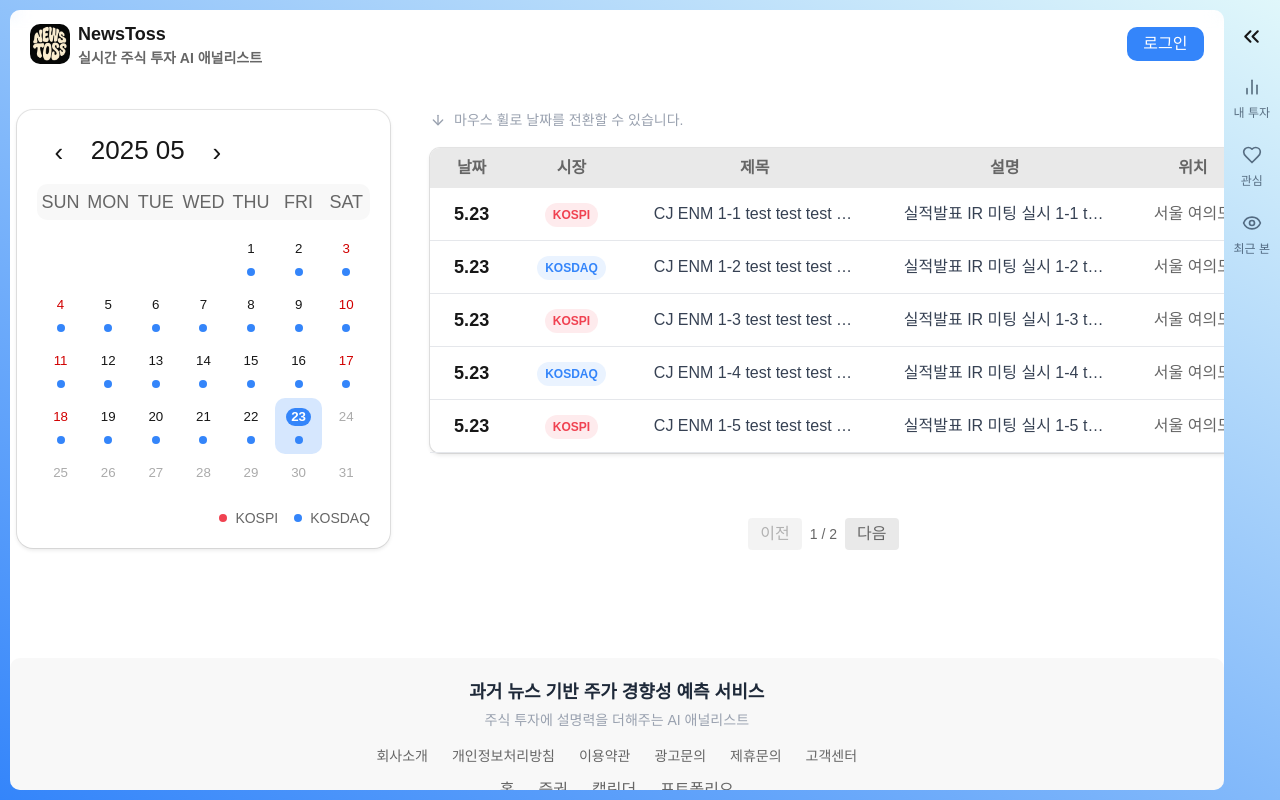
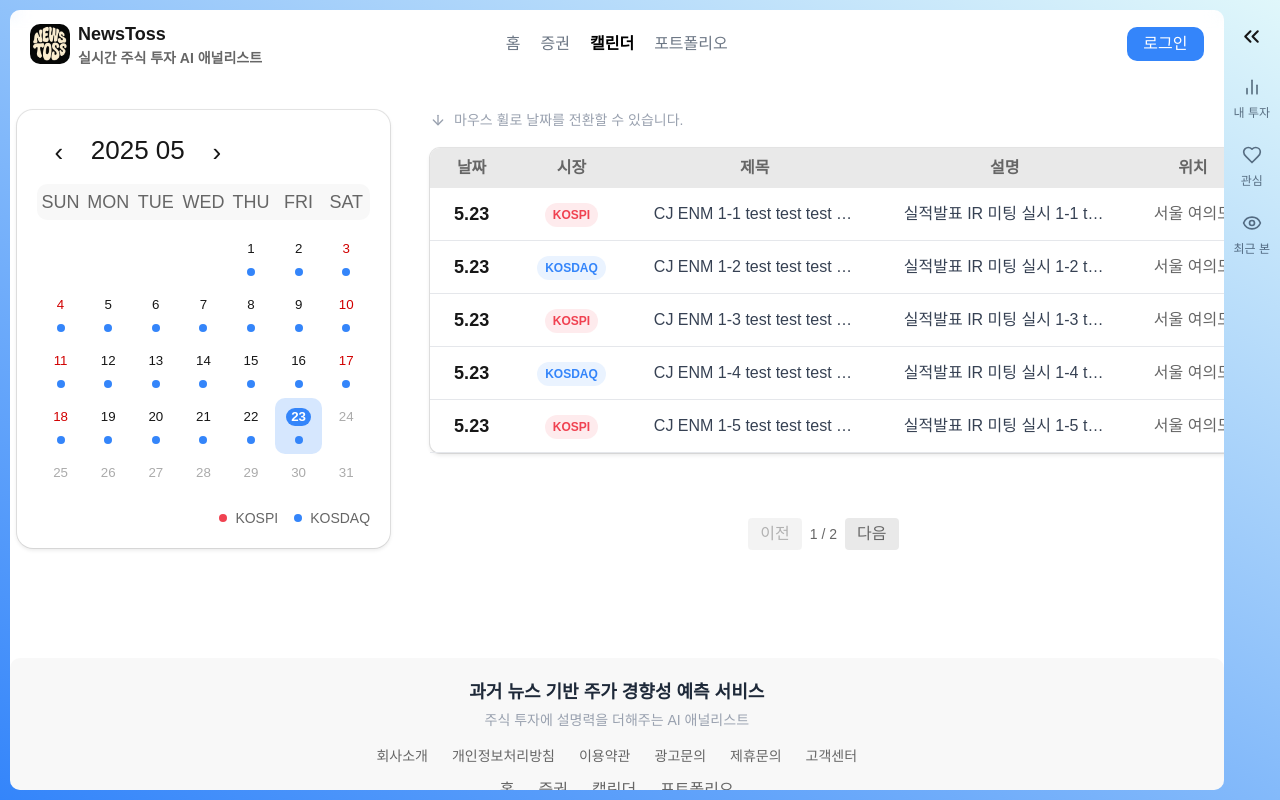
Before and after one commit to parkstar12/news-toss, a Next.js app: page /calendar in a window 1280 px wide. Built offline with nearby package versions, Linux system fonts and the light colour scheme; no server answers.

Commit message:
fix: 페이지별 pathname 인식 못하는 버그 수정

```diff
--- a/components/ui/shared/header/Header.tsx
+++ b/components/ui/shared/header/Header.tsx
@@ -3,17 +3,15 @@ import newsTossLogo from "@/public/news-toss-logo.png";
 import Image from "next/image";
 import Link from "next/link";
 import { getJwtToken } from "@/utils/auth";
-import clsx from "clsx";
 import LoginForm from "./LoginForm";
-import { cookies, headers } from "next/headers";
+import { cookies } from "next/headers";
 import UserInfo from "./UserInfo";
 import { revalidatePath } from "next/cache";
 import LogoutForm from "./LogoutForm";
+import Navigation from "./Navigation";
 
 const Header = async () => {
   const token = await getJwtToken();
-  const headerList = await headers();
-  const pathname = headerList.get("x-pathname");
 
   const handleLogout = async () => {
     "use server";
@@ -44,64 +42,15 @@ const Header = async () => {
         </div>
 
         {/* 네비게이션 (홈, 증권, 캘린더, 포트폴리오) */}
-        {pathname && pathname !== "/" && (
-          <nav className="flex gap-5 absolute left-1/2 -translate-x-1/2 top-1/2 -translate-y-1/2">
-            <Link
-              href="/home"
-              className={clsx(
-                pathname.startsWith("/home")
-                  ? "text-black font-semibold"
-                  : "text-sub"
-              )}
-            >
-              홈
-            </Link>
-            <Link
-              href="/stock"
-              className={clsx(
-                pathname.startsWith("/stock")
-                  ? "text-black font-semibold"
-                  : "text-sub"
-              )}
-            >
-              증권
-            </Link>
-            <Link
-              href="/calendar"
-              className={clsx(
-                pathname.startsWith("/calendar")
-                  ? "text-black font-semibold"
-                  : "text-sub"
-              )}
-            >
-              캘린더
-            </Link>
-            <Link
-              href="/portfolio/my"
-              className={clsx(
-                pathname.startsWith("/portfolio")
-                  ? "text-black font-semibold"
-                  : "text-sub"
-              )}
-            >
-              포트폴리오
-            </Link>
-          </nav>
-        )}
+        <Navigation />
 
         {/* 로그인 상태에 따라 로그인 버튼 또는 유저 정보 표시 */}
-        {pathname !== "/" && !token && (
-          <div className="relative size-fit">
-            <LoginForm />
-          </div>
-        )}
+        {!token && <LoginForm />}
 
-        {pathname !== "/" && token && (
-          <div className="relative size-fit">
-            <UserInfo token={token}>
-              <LogoutForm action={handleLogout} />
-            </UserInfo>
-          </div>
+        {token && (
+          <UserInfo token={token}>
+            <LogoutForm action={handleLogout} />
+          </UserInfo>
         )}
       </div>
     </header>
--- a/components/ui/shared/header/LoginForm.tsx
+++ b/components/ui/shared/header/LoginForm.tsx
@@ -1,12 +1,13 @@
 "use client";
 
 import clsx from "clsx";
-import { useRouter } from "next/navigation";
+import { usePathname, useRouter } from "next/navigation";
 import React, { useRef, useState } from "react";
 import { toast } from "react-toastify";
 import Input from "../Input";
 import Link from "next/link";
 import useOutsideClick from "@/hooks/useOutsideClick";
+import { JwtToken } from "@/type/jwt";
 
 const LoginForm = () => {
   const [isOpenForm, setIsOpenForm] = useState(false);
@@ -14,6 +15,7 @@ const LoginForm = () => {
   const [account, setAccount] = useState("");
   const [password, setPassword] = useState("");
   const router = useRouter();
+  const pathname = usePathname();
 
   useOutsideClick(loginFormRef, () => {
     setIsOpenForm(false);
@@ -44,8 +46,12 @@ const LoginForm = () => {
     }
   };
 
+  if (pathname === "/") {
+    return null;
+  }
+
   return (
-    <>
+    <div className="relative size-fit">
       <button
         onClick={() => {
           setIsOpenForm(!isOpenForm);
@@ -94,7 +100,7 @@ const LoginForm = () => {
           </Link>
         </form>
       </div>
-    </>
+    </div>
   );
 };
 
--- /dev/null
+++ b/components/ui/shared/header/Navigation.tsx
@@ -0,0 +1,59 @@
+"use client";
+
+import clsx from "clsx";
+import Link from "next/link";
+import { usePathname } from "next/navigation";
+import React from "react";
+
+const Navigation = () => {
+  const pathname = usePathname();
+
+  if (!pathname || pathname === "/") {
+    return null;
+  }
+
+  return (
+    <nav className="flex gap-5 absolute left-1/2 -translate-x-1/2 top-1/2 -translate-y-1/2">
+      <Link
+        href="/home"
+        className={clsx(
+          pathname.startsWith("/home") ? "text-black font-semibold" : "text-sub"
+        )}
+      >
+        홈
+      </Link>
+      <Link
+        href="/stock"
+        className={clsx(
+          pathname.startsWith("/stock")
+            ? "text-black font-semibold"
+            : "text-sub"
+        )}
+      >
+        증권
+      </Link>
+      <Link
+        href="/calendar"
+        className={clsx(
+          pathname.startsWith("/calendar")
+            ? "text-black font-semibold"
+            : "text-sub"
+        )}
+      >
+        캘린더
+      </Link>
+      <Link
+        href="/portfolio/my"
+        className={clsx(
+          pathname.startsWith("/portfolio")
+            ? "text-black font-semibold"
+            : "text-sub"
+        )}
+      >
+        포트폴리오
+      </Link>
+    </nav>
+  );
+};
+
+export default Navigation;
--- a/components/ui/shared/header/UserInfo.tsx
+++ b/components/ui/shared/header/UserInfo.tsx
@@ -6,6 +6,7 @@ import useOutsideClick from "@/hooks/useOutsideClick";
 import useTokenExpire from "@/hooks/useTokenExpire";
 import { JwtToken } from "@/type/jwt";
 import clsx from "clsx";
+import { usePathname } from "next/navigation";
 
 const UserInfo = ({
   token,
@@ -16,13 +17,18 @@ const UserInfo = ({
 }) => {
   const [isOpenForm, setIsOpenForm] = useState(false);
   const loginFormRef = useRef<HTMLDivElement | null>(null);
+  const pathname = usePathname();
 
   useOutsideClick(loginFormRef, () => {
     setIsOpenForm(false);
   });
 
+  if (pathname === "/") {
+    return null;
+  }
+
   return (
-    <>
+    <div className="relative size-fit">
       <div className="flex items-center gap-main">
         <button
           className="text-main-dark-gray"
@@ -63,7 +69,7 @@ const UserInfo = ({
           {/* <button className="text-xs">탈퇴하기</button> */}
         </div>
       </div>
-    </>
+    </div>
   );
 };
 
--- a/middleware.ts
+++ b/middleware.ts
@@ -23,14 +23,7 @@ export async function middleware(req: NextRequest) {
     }
   }
 
-  const requestHeaders = new Headers(req.headers);
-  requestHeaders.set("x-pathname", pathname);
-
-  return NextResponse.next({
-    request: {
-      headers: requestHeaders,
-    },
-  });
+  return NextResponse.next();
 }
 
 export const config = {
```
